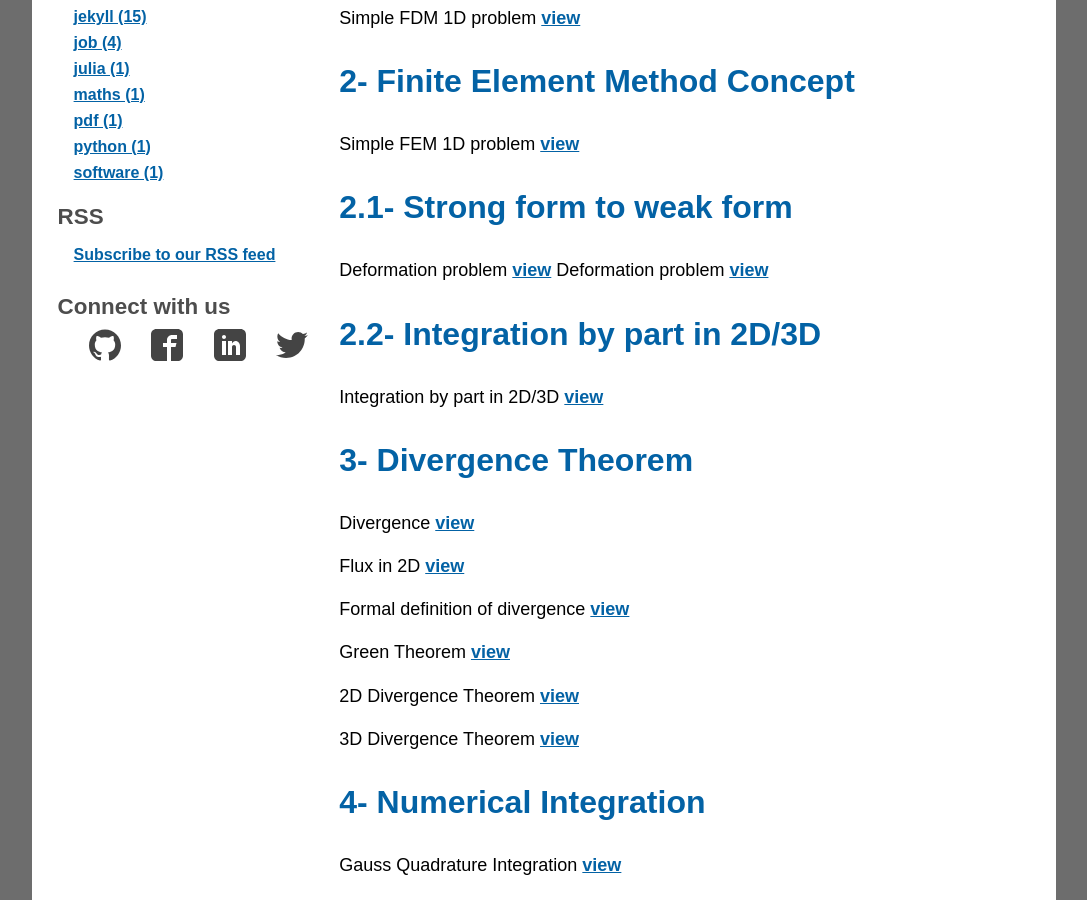
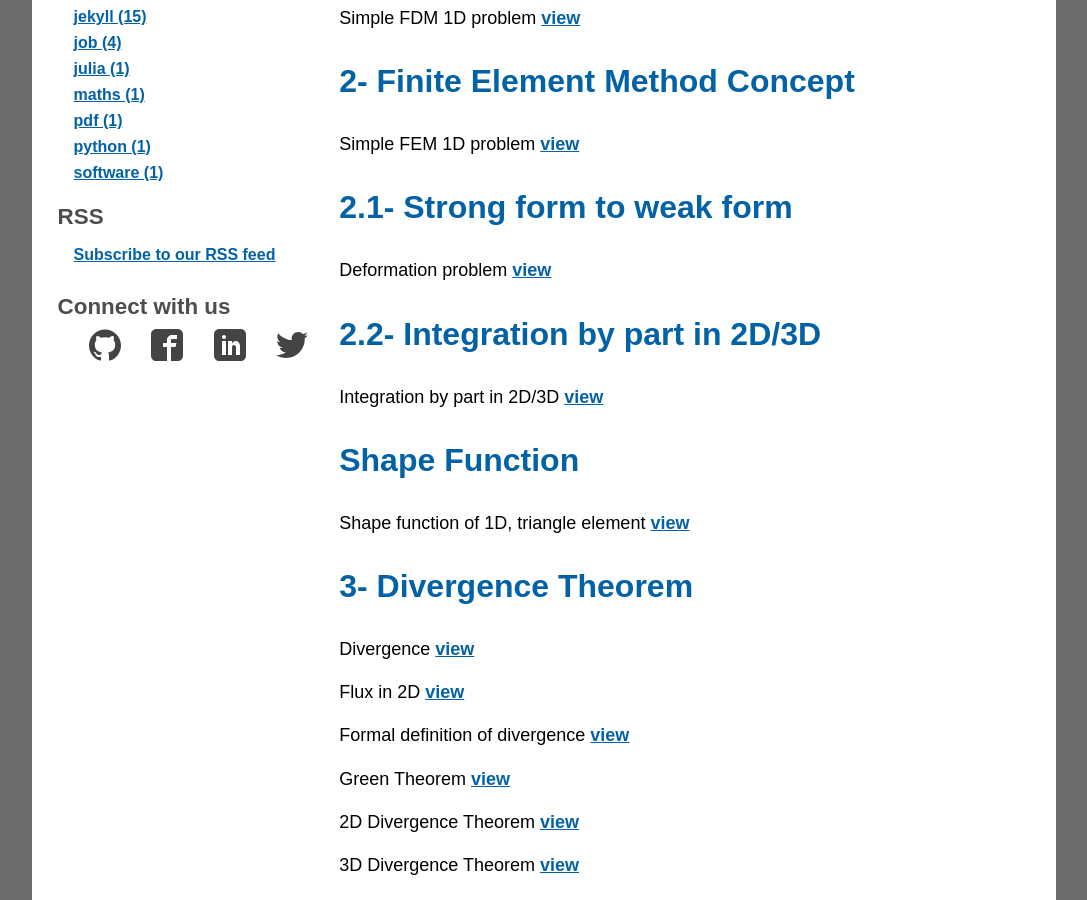
Before and after one commit to quangvunp/geomechanics, a Jekyll site: the page built from FEM.md, in a window 1280 px wide and 900 px high, scrolled down 340 px. Shown: the whole window, without its empty margins (96-1183 px from the left). Built offline with Jekyll 4.4.1, drawn with Linux system fonts in a browser that asks for light colours.

Commit message:
Update FEM.md

```diff
--- a/FEM.md
+++ b/FEM.md
@@ -7,14 +7,16 @@ title: Finite Element Method
 Simple FDM 1D problem [view]({{ site.url }}/assests/Notes/FEM/FDM_1D.PDF)
 
 <h1> 2- Finite Element Method Concept </h1>
-Simple FEM 1D problem [view]({{ site.url }}/assests/Notes/FEM/FEM_1D_Concept.PDF)
+Simple FEM 1D problem [view]({{ site.url }}/assests/Notes/FEM/Fem1D.PDF)
 
 <h1> 2.1- Strong form to weak form </h1>
-Deformation problem [view]({{ site.url }}/assests/Notes/FEM/StrongWeak.pdf)
-Deformation problem [view]({{ site.url }}/assests/Notes/FEM/Strongform-weakform.pdf)
+Deformation problem [view]({{ site.url }}/assests/Notes/FEM/2_StrongToWeakForm-SmallStrain.pdf)
 
 <h1> 2.2- Integration by part in 2D/3D </h1>
 Integration by part in 2D/3D [view]({{ site.url }}/assests/Notes/FEM/IntegrationByParts.pdf)
+
+<h1> Shape Function </h1>
+Shape function of 1D, triangle element [view]({{ site.url }}/assests/Notes/FEM/ShapeFunction.pdf)
 
 <h1> 3- Divergence Theorem </h1>
 Divergence [view](https://www.khanacademy.org/math/multivariable-calculus/multivariable-derivatives/divergence-and-curl-articles/a/divergence)
```
